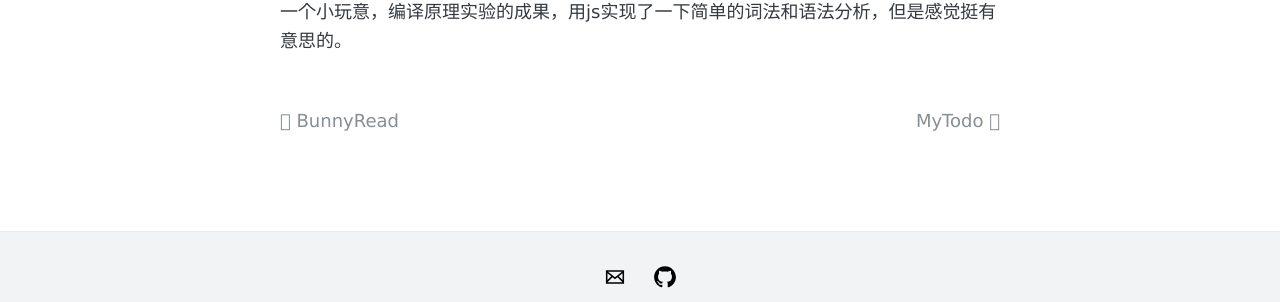
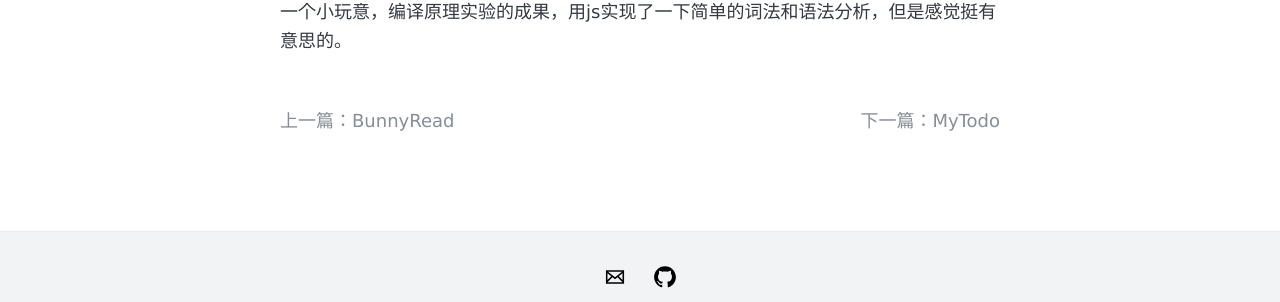
Before and after one commit to ExcitedSpider/archive.excitedspider.github.io, a Jekyll site: the page built from _posts/2019-3-9-MyCompiler.md, in a window 1280 px wide. Shown: the part 450-752 px from the top of the page. Built offline with Jekyll 4.4.1, drawn with Linux system fonts in a browser that asks for light colours.

Commit message:
2019/5/12 23:44 by

```diff
--- a/_layouts/post.html
+++ b/_layouts/post.html
@@ -29,14 +29,14 @@ layout: default
     {% if page.previous.url %}
       <span class="prev" >
           <a href="{{ site.url }}{{ site.baseurl }}{{ page.previous.url }}">
-            &#xE000; {{ page.previous.title }}
+            上一篇：{{ page.previous.title }}
           </a>
       </span>
     {% endif %}
     {% if page.next.url %}
       <span class="next" >
           <a href="{{ site.url }}{{ site.baseurl }}{{ page.next.url }}">
-            {{ page.next.title }} &#xE001;
+            下一篇：{{ page.next.title }}
           </a>
       </span>
     {% endif %}
```
